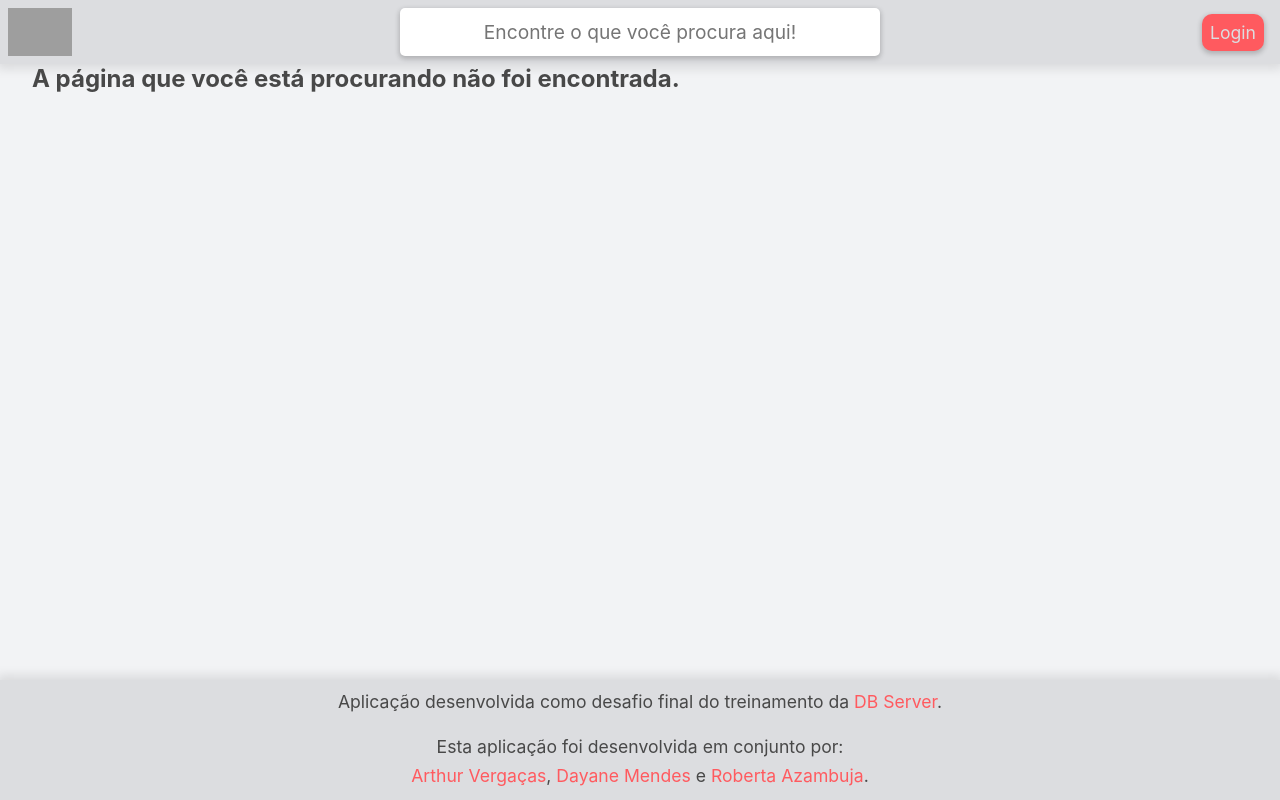
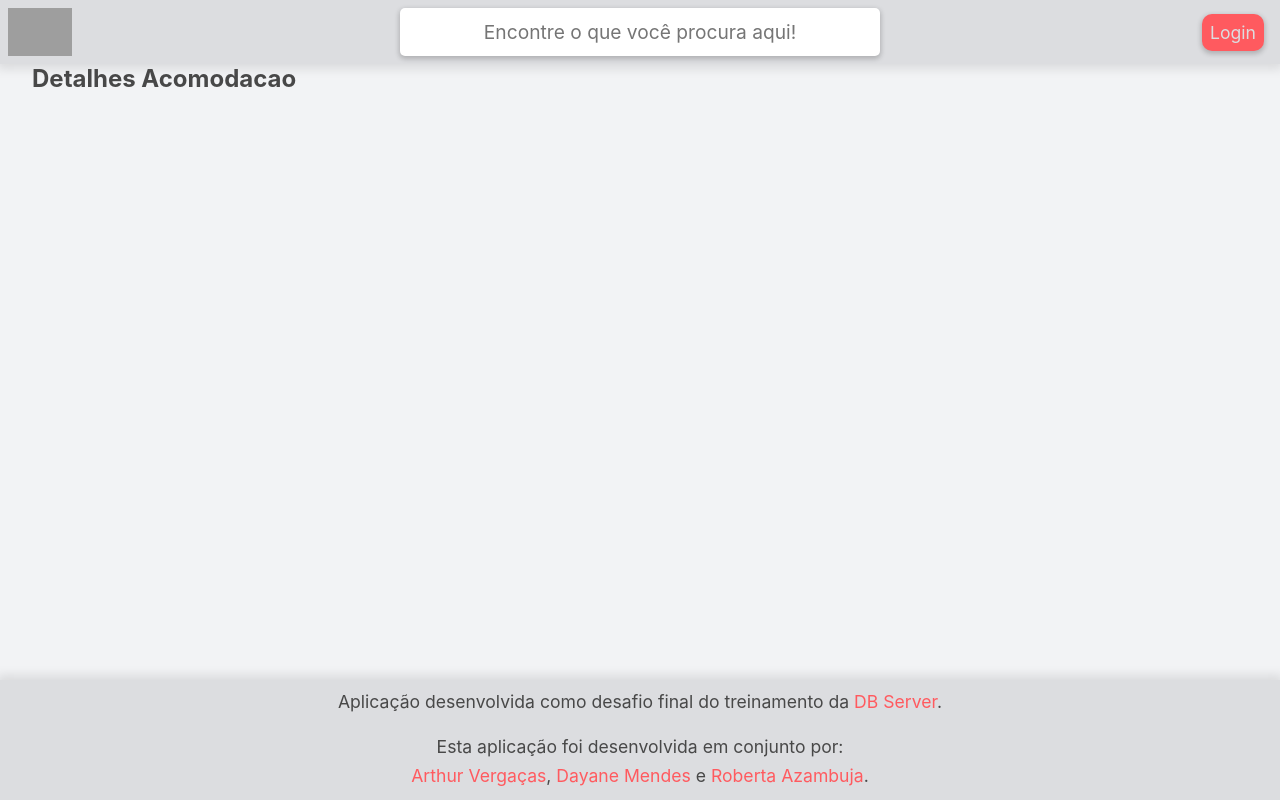
Before and after one commit to DayMendes/airbnb-clone-frontend-, a React (Create React App) app: page /1 in a window 1280 px wide. Built offline with nearby package versions, Linux system fonts and the light colour scheme; no server answers; grey boxes are pictures that could not be loaded.

Commit message:
Add routes and pages of DetalhesAcomodacao

```diff
--- a/src/index.tsx
+++ b/src/index.tsx
@@ -3,8 +3,9 @@ import ReactDOM from "react-dom";
 import { BrowserRouter, Routes, Route } from "react-router-dom";
 
 import App from "./App";
+import DetalhesAcomodacao from "./pages/DetalhesAcomodacao";
 import ListagemAcomodacoes from "./pages/ListagemAcomodacoes";
-import PaginaNaoEncontrada from './pages/PaginaNaoEncontrada';
+import PaginaNaoEncontrada from "./pages/PaginaNaoEncontrada";
 
 ReactDOM.render(
     <React.StrictMode>
@@ -12,7 +13,8 @@ ReactDOM.render(
             <Routes>
                 <Route path="/" element={<App />}>
                     <Route index element={<ListagemAcomodacoes />} />
-                    <Route path="*" element={<PaginaNaoEncontrada />}/>
+                    <Route path="/:accommodationId" element={<DetalhesAcomodacao />} />
+                    <Route path="*" element={<PaginaNaoEncontrada />} />
                 </Route>
             </Routes>
         </BrowserRouter>
--- /dev/null
+++ b/src/pages/DetalhesAcomodacao.tsx
@@ -0,0 +1,10 @@
+import { useEffect } from "react";
+import { useParams } from "react-router-dom";
+
+export default function DetalhesAcomodacao() {
+    const urlParams: { accommodationId: string | undefined } = useParams();
+
+    const apiUrl = process.env.REACT_APP_API_URL;
+
+    return <h1>Detalhes Acomodacao</h1>;
+}
--- a/src/pages/ListagemAcomodacoes.tsx
+++ b/src/pages/ListagemAcomodacoes.tsx
@@ -26,7 +26,6 @@ export default function ListagemAcomodacoes() {
         getAcomodacoes().then((acomodacoes) => {
             if (acomodacoes) {
                 setAcomodacoes(acomodacoes.data);
-                console.log(acomodacoes.data);
             }
         });
     }, []);
```
